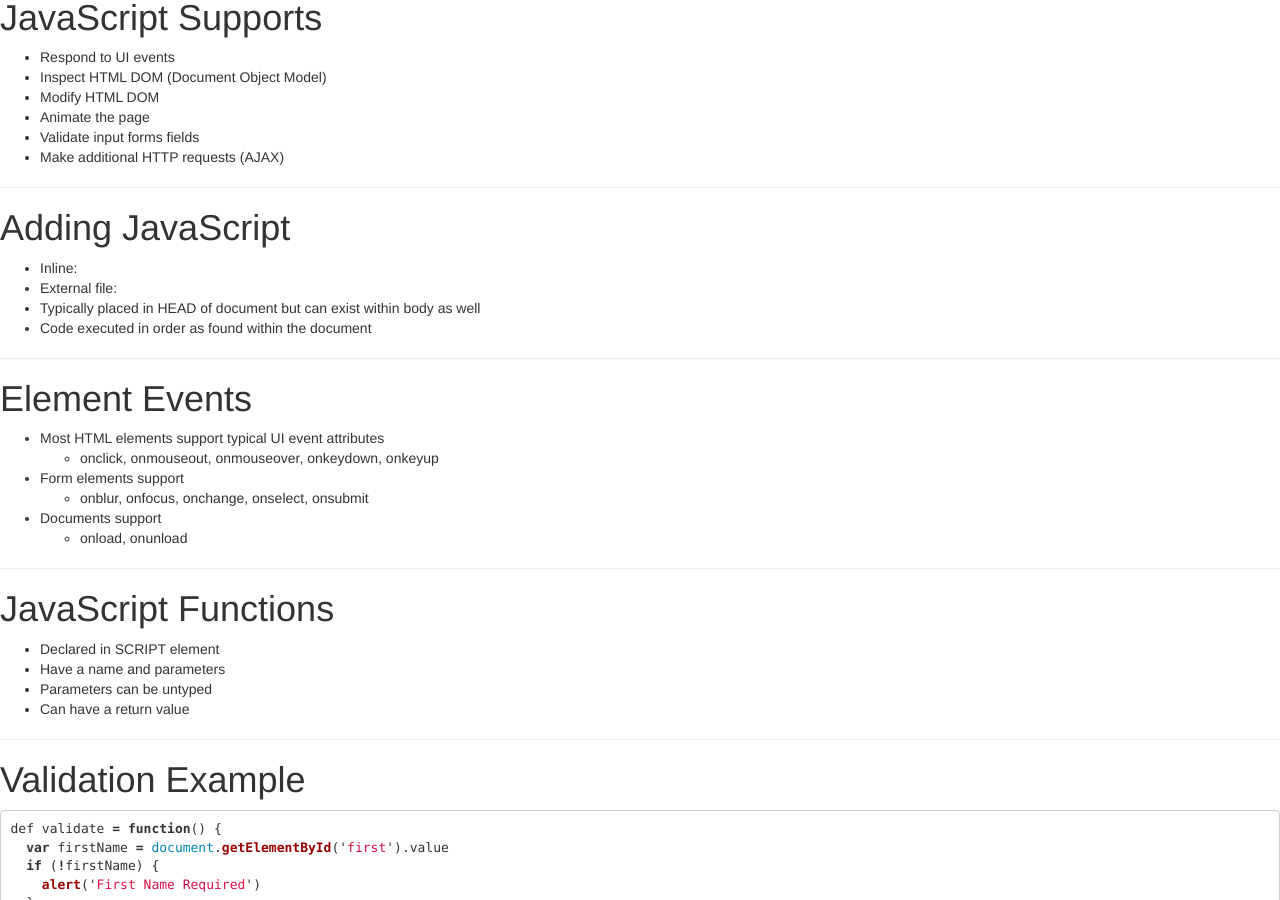
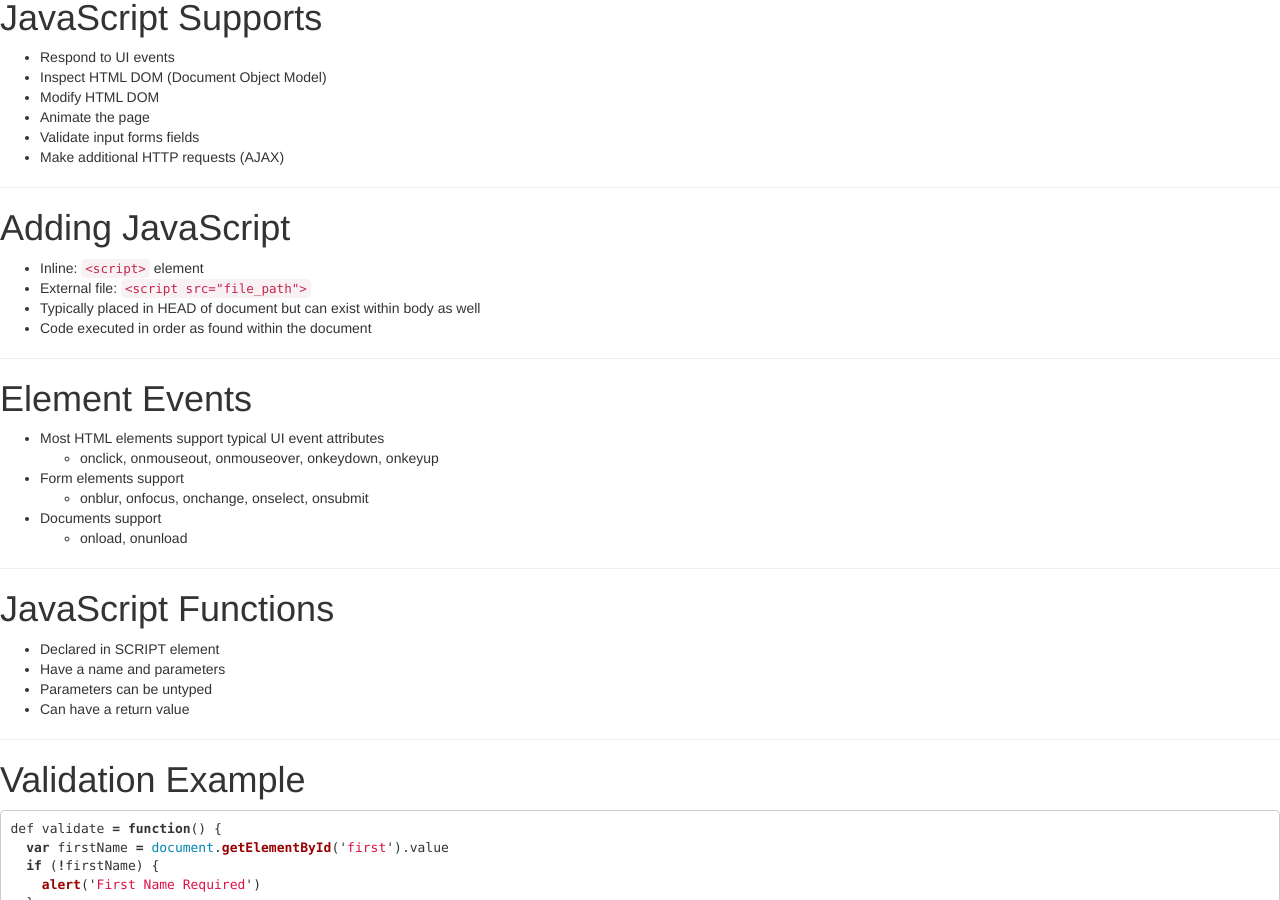
Before and after one commit to mikecalvo/mikecalvo.github.io, a Jekyll site: the page built from msse/notes/web_basics/index.md, in a window 1280 px wide and 900 px high, scrolled down 7407 px. Built offline with Jekyll 4.4.1, drawn with Linux system fonts in a browser that asks for light colours.

Commit message:
fixed problem with web basics

```diff
--- a/msse/notes/web_basics/index.md
+++ b/msse/notes/web_basics/index.md
@@ -332,8 +332,8 @@ Matches all h1 elements with a class attribute of “headline”
 
 ---
 # Adding JavaScript
-- Inline: <script> element
-- External file: <script src="file_path">
+- Inline: `<script>` element
+- External file: `<script src="file_path">`
 - Typically placed in HEAD of document but can exist within body as well
 - Code executed in order as found within the document
 
```
